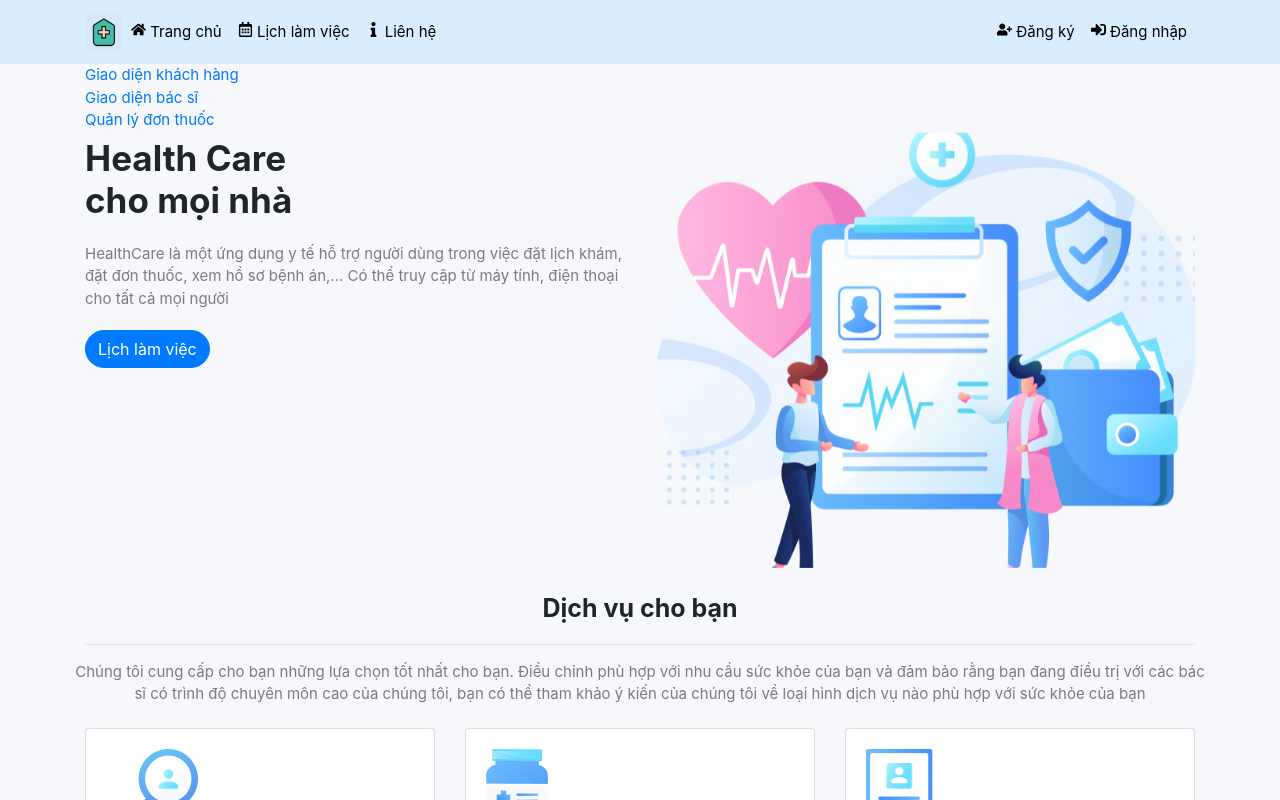
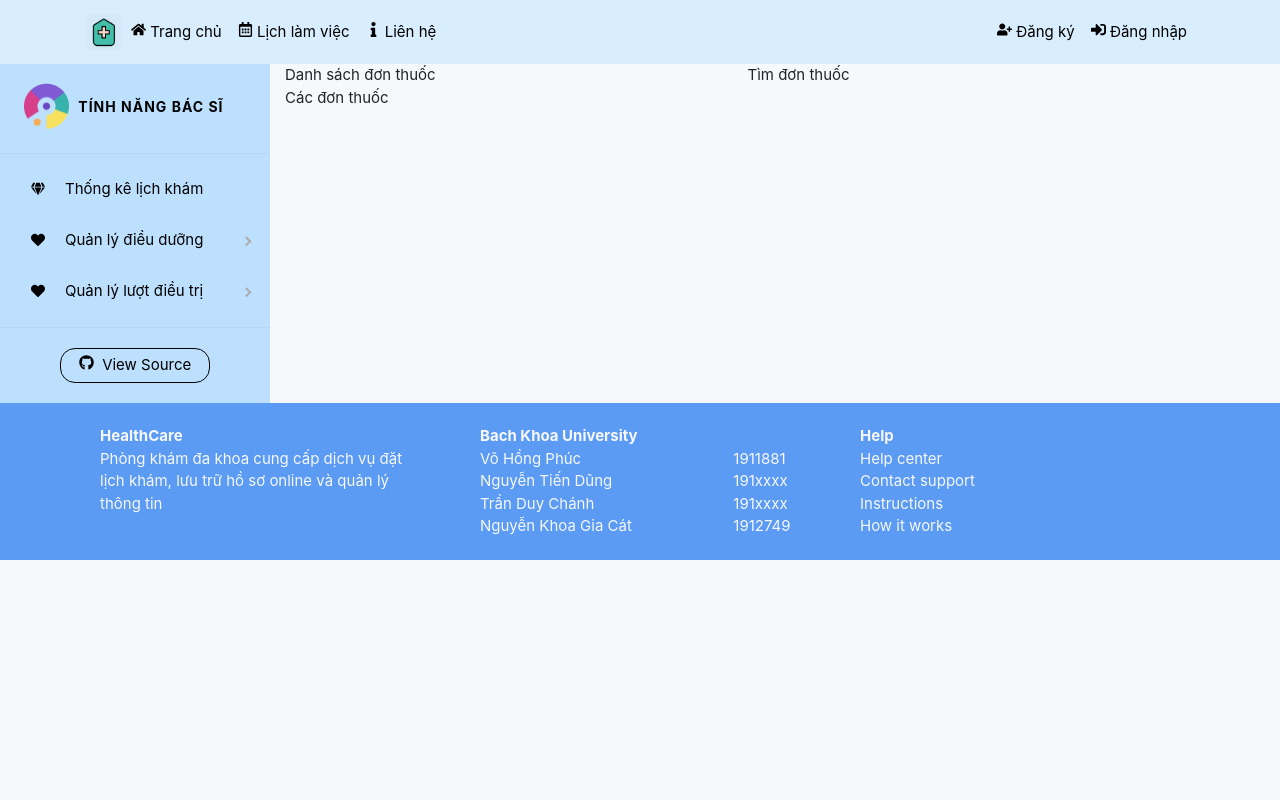
Before and after one commit to giacat2411/IS_Pharmacy, a React (Create React App) app in the folder client/: page /manage_treatment in a window 1280 px wide. Before the commit this address led to /home. Shown: the top 800 px of the page. Built offline with nearby package versions, Linux system fonts and the light colour scheme.

Commit message:
Doctor Manage Treatment UI

```diff
--- /dev/null
+++ b/client/src/1.CatComponent/DoctorManagaTreatmentComponent.js
@@ -0,0 +1,26 @@
+import React, { Component } from 'react';
+import { Container, Row, Col } from 'reactstrap';
+import DoctorSideBar from './DoctorSideBarComponent';
+
+class DoctorManageTreatment extends Component {
+    render() {
+        return(
+            <div>
+                <DoctorSideBar />
+                <Container>
+                    <Row>
+                        <Col> Danh sách đơn thuốc </Col>
+                        <Col> Tìm đơn thuốc </Col>
+                    </Row>
+                    <Row>
+                        <Col>
+                        Các đơn thuốc
+                        </Col>
+                    </Row>
+                </Container>
+            </div>
+        );
+    }
+}
+
+export default DoctorManageTreatment;
--- /dev/null
+++ b/client/src/1.CatComponent/DoctorSideBarComponent.js
@@ -0,0 +1,71 @@
+import React, { Component } from 'react';
+import { ProSidebar, Menu, MenuItem, SubMenu, SidebarContent, SidebarFooter, SidebarHeader } from 'react-pro-sidebar';
+import { FaGem, FaHeart, FaGithub } from 'react-icons/fa';
+
+class DoctorSideBar extends Component {
+    render(){
+        return(
+            <ProSidebar className="cat-nurse-sidebar">
+                <SidebarHeader>
+                    <div
+                        style={{
+                            padding: '24px',
+                            textTransform: 'uppercase',
+                            fontWeight: 'bold',
+                            fontSize: 14,
+                            letterSpacing: '1px',
+                            overflow: 'hidden',
+                            textOverflow: 'ellipsis',
+                            whiteSpace: 'nowrap',
+                            color: 'black'
+                        }}
+                        >
+                        <img style={{'margin-right': '5px', 'margin-top': '-5px'}} height="45.88px" width="45px" src="/assets/images/sub_logo.png" />
+                        <span> Tính năng bác sĩ </span>
+                    </div>
+                </SidebarHeader>
+                <SidebarContent>
+                    <Menu iconShape="square">
+                        <MenuItem icon={<FaGem />}>Thống kê lịch khám</MenuItem>
+                        <SubMenu title="Quản lý điều dưỡng" icon={<FaHeart />}>
+                            <MenuItem>Cấp tài khoản điều dưỡng</MenuItem>
+                            <MenuItem>Xem thông tin điều dưỡng</MenuItem>
+                        </SubMenu>
+                        <SubMenu title="Quản lý lượt điều trị" icon={<FaHeart />}>
+                            <MenuItem>Tạo lượt điều trị</MenuItem>
+                            <MenuItem>Xem lượt điều trị</MenuItem>
+                        </SubMenu>
+                    </Menu>
+                </SidebarContent>
+                <SidebarFooter>
+                <div
+                    className="sidebar-btn-wrapper"
+                    style={{
+                        padding: '20px 24px',
+                        textAlign: 'center'
+                    }}
+                    >
+                    <div style={{textDecoration: 'none', color: 'black',
+                                border: '1px solid', borderRadius: '15px',
+                                width: '150px', height: '35px', margin: 'auto', 'padding-top': '5px'}}>
+                    <a
+                        href="https://github.com/giacat2411/IS_Pharmacy"
+                        target="_blank"
+                        className="sidebar-btn"
+                        rel="noopener noreferrer"
+                        style={{textDecoration: 'none', color: 'black'}}
+                    >
+                        <FaGithub />
+                        <span style={{ whiteSpace: 'nowrap', textOverflow: 'ellipsis', overflow: 'hidden' }}>
+                        &nbsp; View Source
+                        </span>
+                    </a>
+                    </div>
+                </div>
+                </SidebarFooter>
+            </ProSidebar>
+        );
+    }
+}
+
+export default DoctorSideBar;
--- a/client/src/1.CatComponent/HomeComponent.js
+++ b/client/src/1.CatComponent/HomeComponent.js
@@ -16,7 +16,9 @@ class Home extends Component{
                 <Row>
                     <Col> <a href='/manage_medicine'> Quản lý đơn thuốc </a></Col>
                 </Row>
-
+                <Row>
+                    <Col> <a href='/manage_treatment'> Quản lý lượt điều trị </a></Col>
+                </Row>
                 <Row>
                     <Col>
                     <div className="header-content">
--- a/client/src/1.CatComponent/MainComponent.js
+++ b/client/src/1.CatComponent/MainComponent.js
@@ -12,6 +12,7 @@ import Customer from './CustomerComponent';
 import BuyDrug from './BuyDrugComponent';
 import ViewCart from './ViewCartComponent';
 import NurseManageMedicine from './NurseManageMedicineComponent';
+import DoctorManageTreatment from './DoctorManagaTreatmentComponent';
 
 // DUNG
 import HeaderDoctor from '../4.DungComponent/Header';
@@ -70,6 +71,7 @@ class Main extends Component {
               <Route path='/customer' component={Customer} />
               <Route path='/view_cart/:cart' component={ViewMyCart}/>
               <Route path='/manage_medicine' component={NurseManageMedicine} />
+              <Route path='/manage_treatment' component={DoctorManageTreatment} />
 
               {/*---------------------------------Dung------------------------------------*/}
               <Route path='/doctor' component={DoctorPage} />
```
